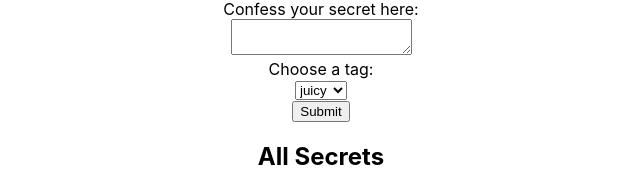
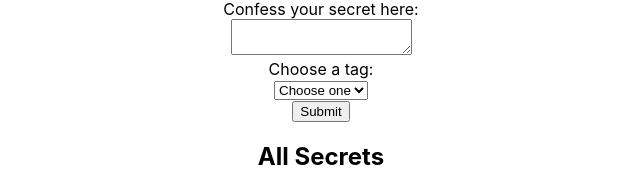
Before and after one commit to meg-gutshall/secrets-frontend, a React (Create React App) app: page / in a window 1280 px wide. Shown: the part 132-303 px from the top of the page, without its empty margins (319-959 px from the left). Built offline with nearby package versions, Linux system fonts and the light colour scheme; no server answers.

Commit message:
Clear form upon submittal

```diff
--- a/src/components/Form.js
+++ b/src/components/Form.js
@@ -5,18 +5,21 @@ const Form = props => {
       <form onSubmit={props.handleSubmit}>
         <label htmlFor="secretContent">Confess your secret here:</label><br/>
         <textarea
+          required
           id="secretContent"
           name="content"
           onChange={props.handleChange}
-          value={props.formData.text}
+          value={props.formData.content || ''}
         ></textarea><br/>
         <label htmlFor="secretTag">Choose a tag:</label><br/>
         <select
+          required
           id="secretTag"
           name="tag"
+          onChange={props.handleChange}
           value={props.formData.tag}
-          onChange={props.handleChange}
         >
+          <option value="">Choose one</option>
           <option value="juicy">juicy</option>
           <option value="silly">silly</option>
           <option value="dirty">dirty</option>
--- a/src/containers/FormContainer.js
+++ b/src/containers/FormContainer.js
@@ -6,25 +6,17 @@ import Form from '../components/Form';
 class FormContainer extends Component {
   state = {
     content: '',
-    tag: ''
+    tag: 'default'
   }
 
-  handleChange = e => {
-    this.setState({
-      [e.target.name]: e.target.value
-    })
-  }
+  handleChange = e => this.setState({ [e.target.name]: e.target.value });
 
   handleSubmit = e => {
     e.preventDefault();
     console.log(this.state);
     this.props.postSecret(this.state);
-    this.setState({
-      content: '',
-      tag: ''
-    })
-    // Create callback to clear form (local state)
-      // A nice todo --> Only clear if the POST is successful (handleSuccess callback method to pass to the reducer)
+    this.setState({ content: '', tag: 'default' });
+    // A nice todo --> Only clear the form if the POST is successful (handleSuccess callback method to pass to the reducer)
   }
 
   render() {
@@ -33,7 +25,6 @@ class FormContainer extends Component {
         <Form
           formData={this.state}
           handleChange={this.handleChange}
-          handleTagChange={this.handleTagChange}
           handleSubmit={this.handleSubmit}
         />
       </div>
```
